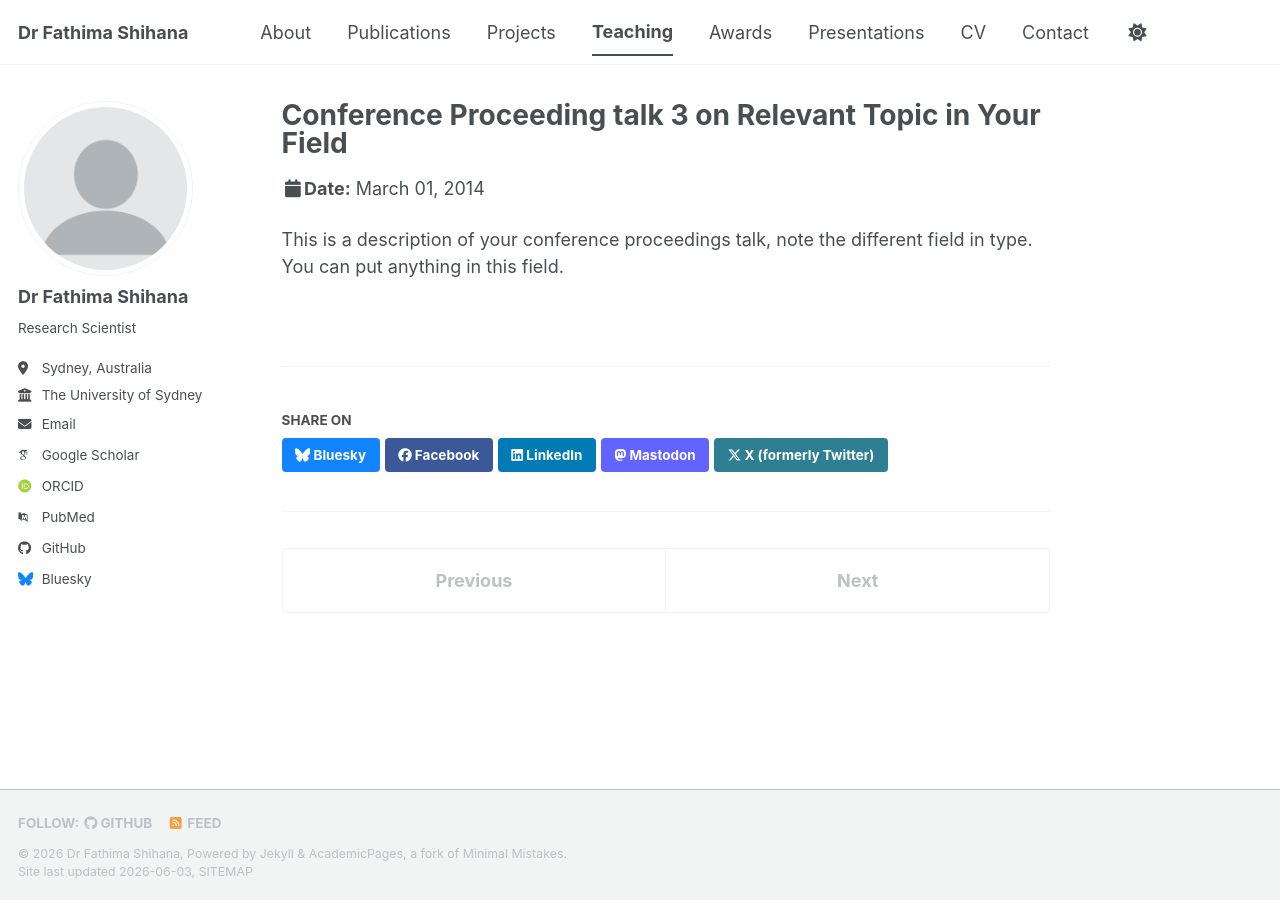
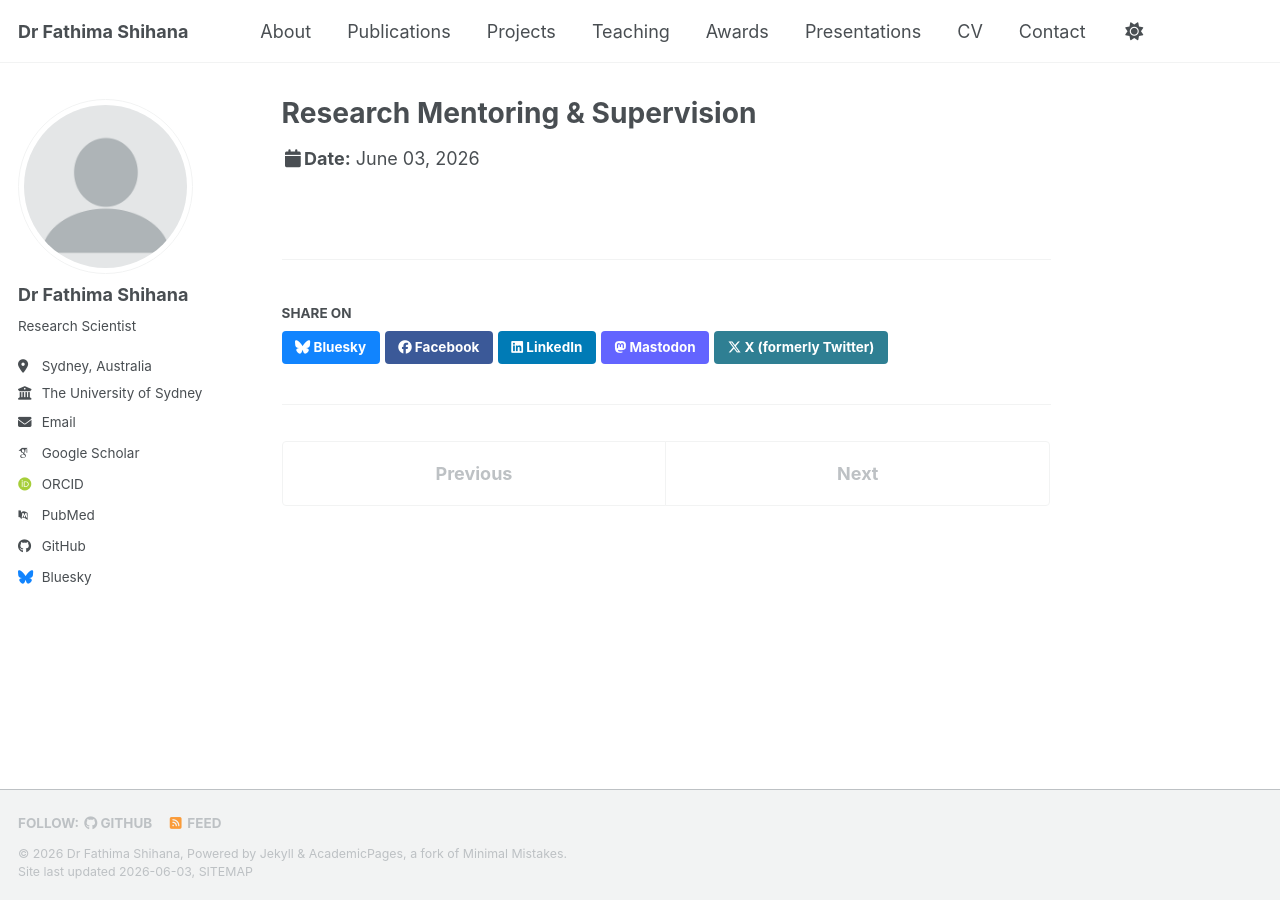
Before and after one commit to fathimashihana/fathimashihana.github.io, a Jekyll site: the page built from _talks/research-mentoring-and-supervision.md, in a window 1280 px wide. Built offline with Jekyll 4.4.1, drawn with Linux system fonts in a browser that asks for light colours; some web fonts are replaced; a script bundle is joined from its source files by our own code; library files that are not in the unit come from our copies.

Commit message:
Update research-mentoring-and-supervision.md

```diff
--- a/_talks/research-mentoring-and-supervision.md
+++ b/_talks/research-mentoring-and-supervision.md
@@ -1,11 +1,5 @@
 ---
-title: "Conference Proceeding talk 3 on Relevant Topic in Your Field"
+title: "Research Mentoring & Supervision"
 collection: talks
-type: "Conference proceedings talk"
-permalink: /talks/research-mentoring-and-supervision/
-venue: "Testing Institute of America 2014 Annual Conference"
-date: 2014-03-01
-location: "Los Angeles, CA, USA"
+permalink: /teaching/research-mentoring-and-supervision/
 ---
-
-This is a description of your conference proceedings talk, note the different field in type. You can put anything in this field.
```
